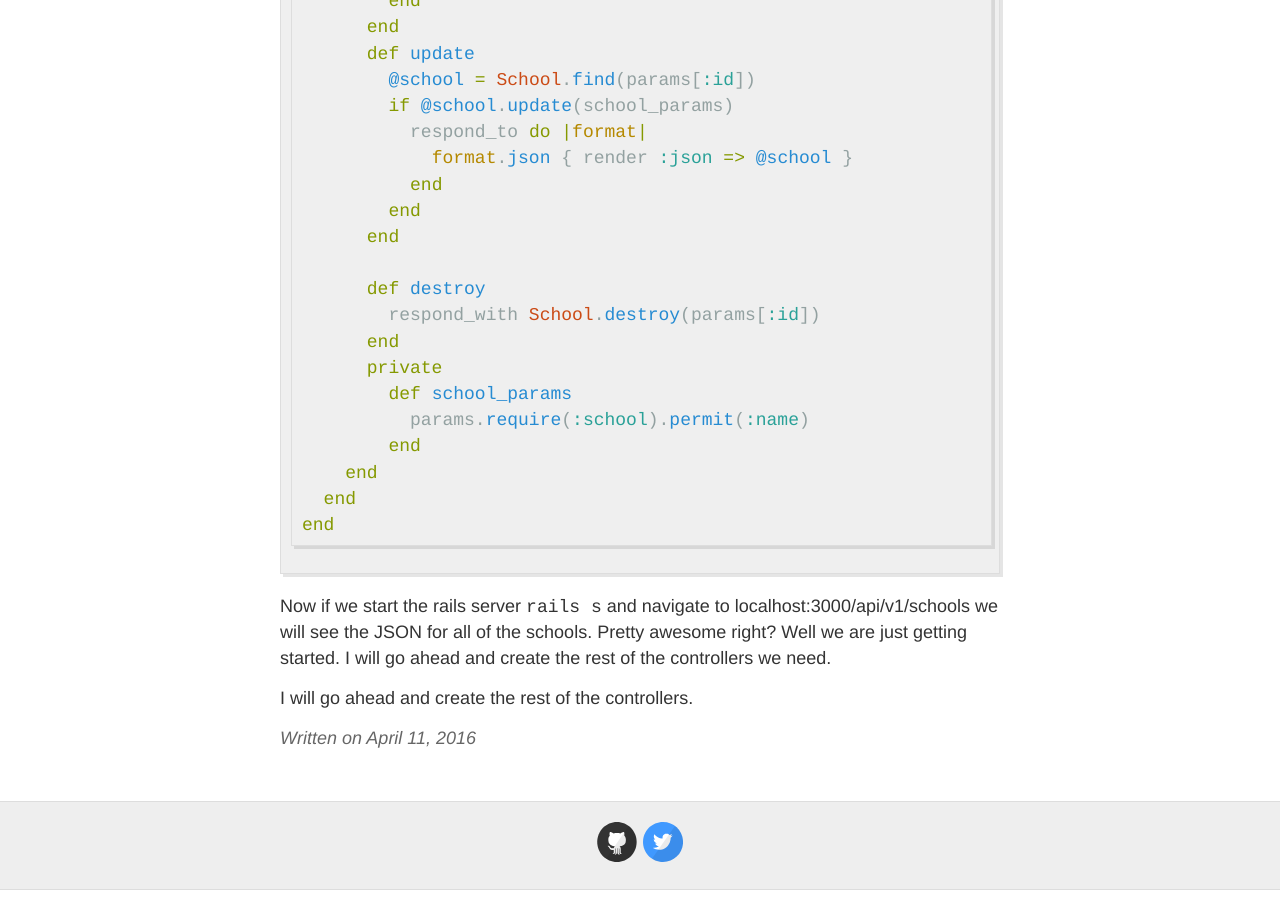
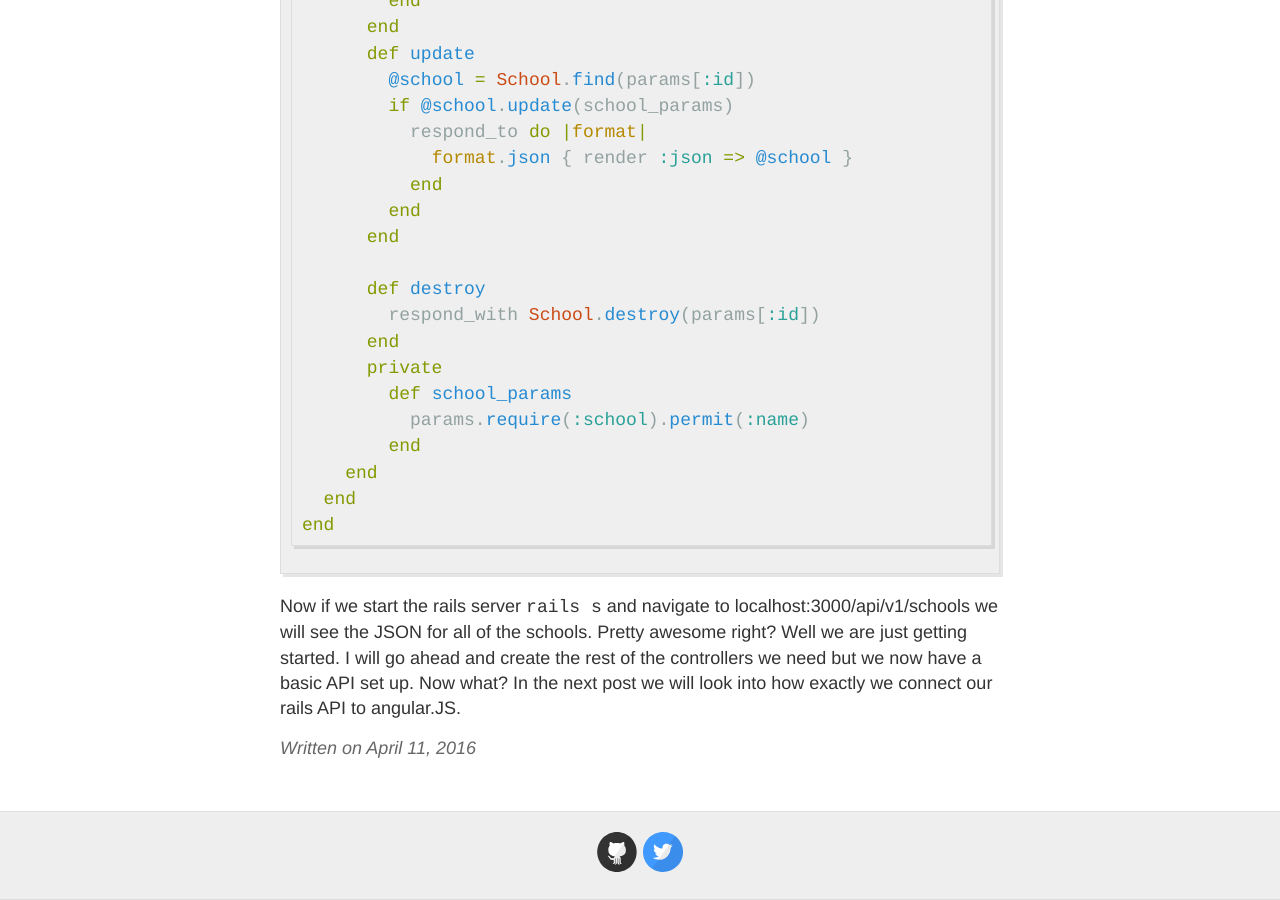
Before and after one commit to tuckerbohman5/tuckerbohman5.github.io, a Jekyll site: the page built from _posts/2016-4-11-Building-My-First-Single-Page-Application-Using-AngularJS.md, in a window 1280 px wide and 900 px high, scrolled down 2342 px. Built offline with Jekyll 4.4.1, drawn with Linux system fonts in a browser that asks for light colours; some of the changed text lies outside the part shown.

Commit message:
finished part one of blog post

````diff
--- a/_posts/2016-4-11-Building-My-First-Single-Page-Application-Using-AngularJS.md
+++ b/_posts/2016-4-11-Building-My-First-Single-Page-Application-Using-AngularJS.md
@@ -75,6 +75,4 @@ module Api
 end
 ```
 
-Now if we start the rails server `rails s` and navigate to localhost:3000/api/v1/schools we will see the JSON for all of the schools. Pretty awesome right? Well we are just getting started. I will go ahead and create the rest of the controllers we need.
-
-I will go ahead and create the rest of the controllers.
+Now if we start the rails server `rails s` and navigate to localhost:3000/api/v1/schools we will see the JSON for all of the schools. Pretty awesome right? Well we are just getting started. I will go ahead and create the rest of the controllers we need but we now have a basic API set up. Now what? In the next post we will look into how exactly we connect our rails API to angular.JS.
````
Also changed, not shown: other parts of _posts/2016-4-11-Building-My-First-Single-Page-Application-Using-AngularJS.md (+1 -1 lines).
